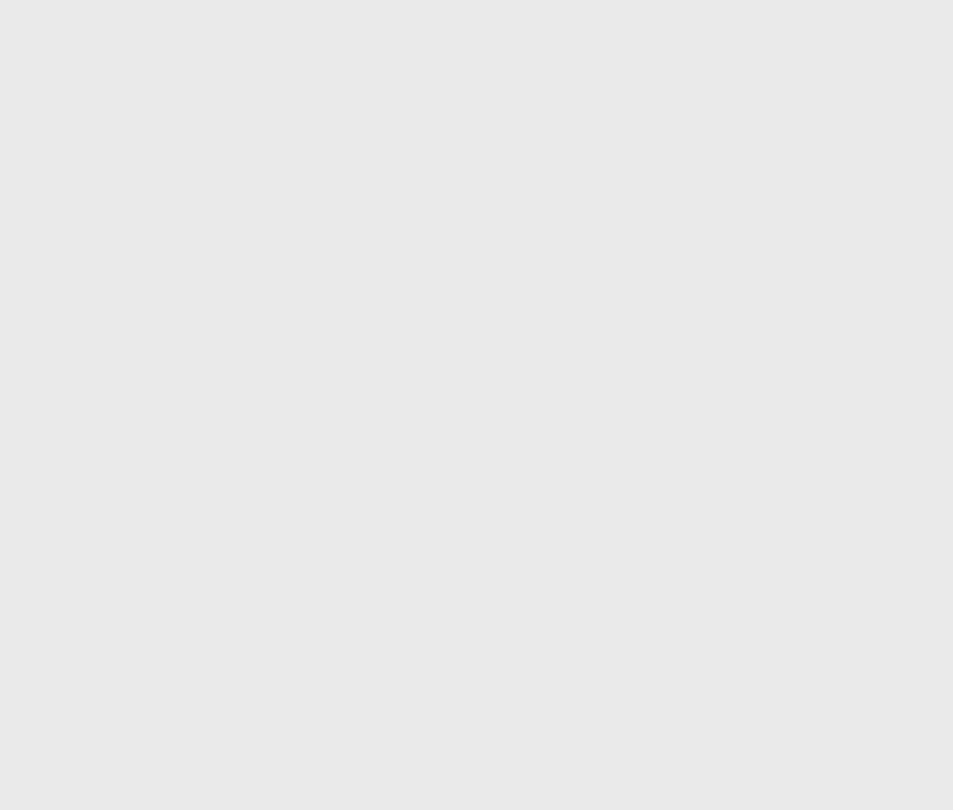
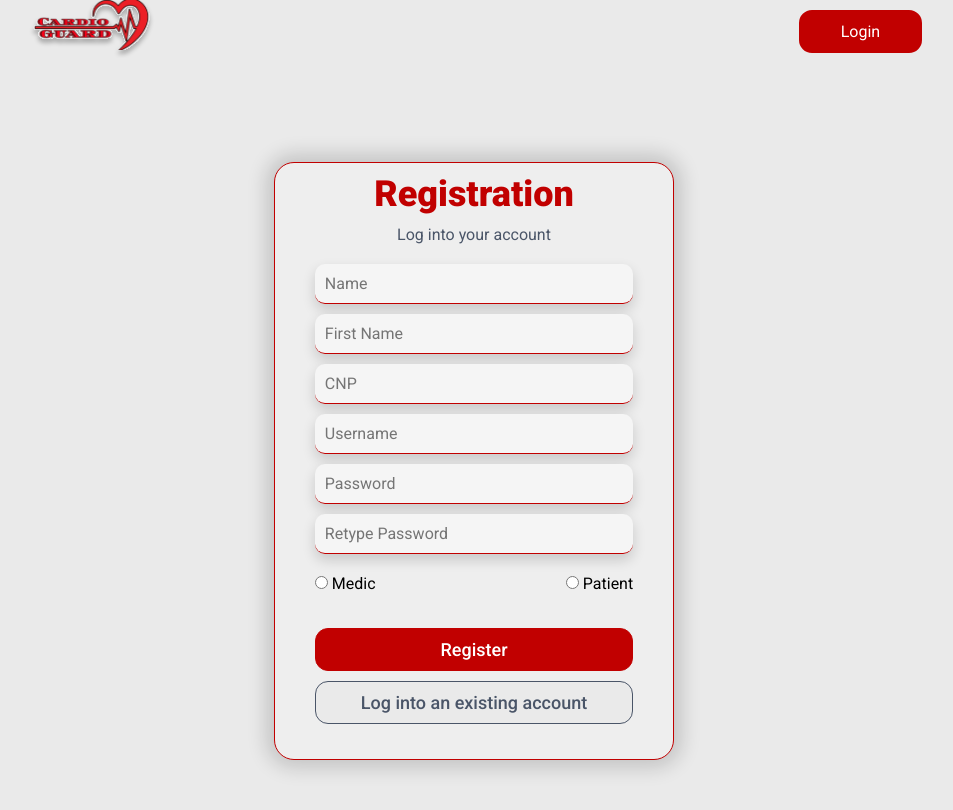
Before and after one commit to CornelOlaru/CardioGuardWeb, a React (Vite) app: page / in a window 1280 px wide. Before the commit this address had no page. Shown: the top 810 px of the page, without its empty margins (166-1119 px from the left). Built offline with nearby package versions, Linux system fonts and the light colour scheme.

Commit message:
changed routes for registration page

```diff
--- a/src/App.jsx
+++ b/src/App.jsx
@@ -13,7 +13,7 @@ function App() {
       <BrowserRouter>
       <Routes>
 
-        <Route path='/registration' element={<Registration/>}/>
+        <Route path='/' element={<Registration/>}/>
         <Route path='/login' element={<Login />}/>
 
 
--- a/src/components/Navbar.jsx
+++ b/src/components/Navbar.jsx
@@ -10,10 +10,10 @@ export default function Navbar() {
   return (
 
     <nav>
-        <Link to="/registration">
+        <Link to="/">
         <img src={logo} alt="CardioGuard Logo" />
         </Link>
-       {click ? <Link to="/registration" className="nav-btn" onClick={loginHandle}>
+       {click ? <Link to="/" className="nav-btn" onClick={loginHandle}>
             Login
         </Link> : <Link to="/login" className="nav-btn" onClick={loginHandle}>
               Register
--- a/src/routes/Login.jsx
+++ b/src/routes/Login.jsx
@@ -23,7 +23,7 @@ export default function Login() {
           <div className="login-btn-container">
 
           <Link to="/login" className="login-btn">Login</Link>
-          <Link to="/registration" className="register-btn">Register new account</Link>
+          <Link to="/" className="register-btn">Register new account</Link>
           </div>
         </form>
       </div>
--- a/src/routes/Registration.jsx
+++ b/src/routes/Registration.jsx
@@ -27,7 +27,7 @@ export default function Registration() {
 
           <div className="registration-btn-container">
 
-          <Link to="/registration" className="red-btn">Register</Link>
+          <Link to="/" className="red-btn">Register</Link>
           <Link to="/login" className="gray-btn">Log into an existing account</Link>
           </div>
         </form>
```
